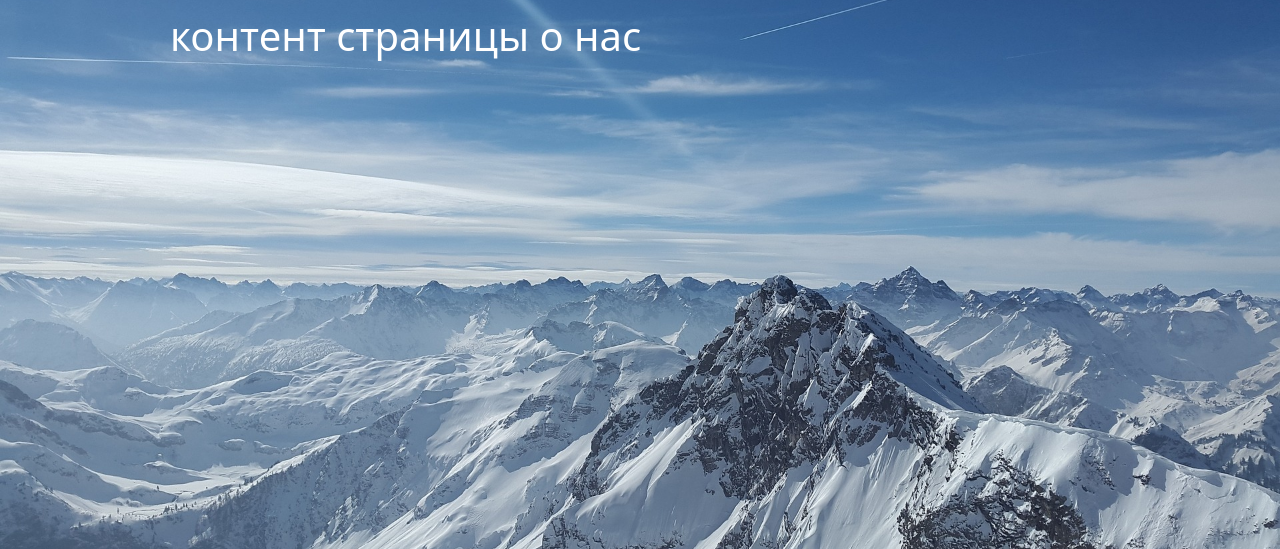
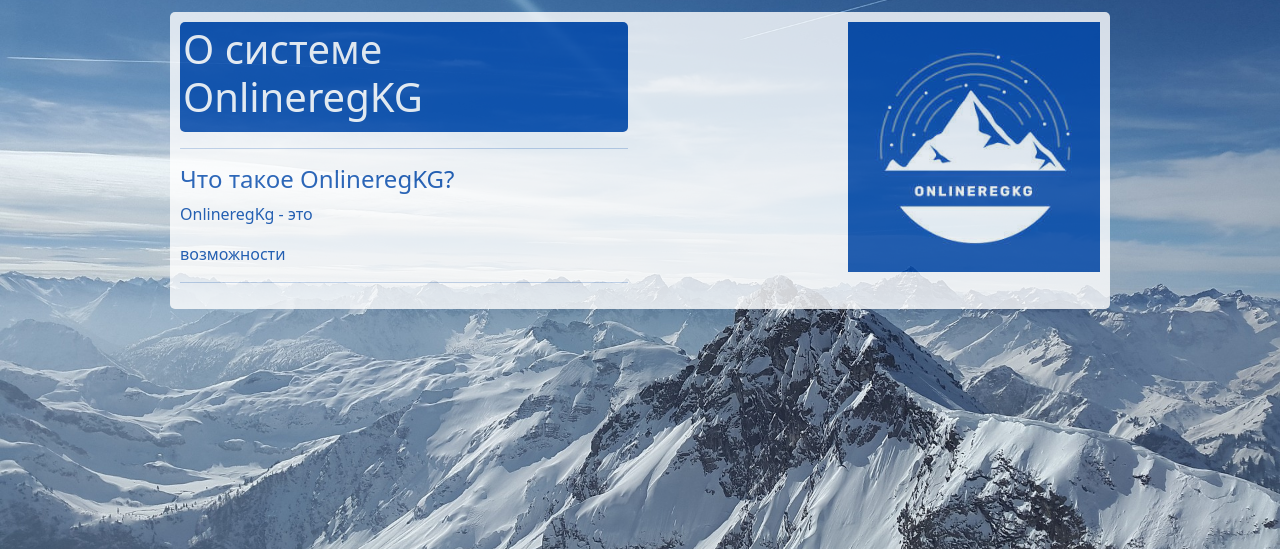
Before and after one commit to tidi18/OnlineregKG, a Django app: page /about in a window 1280 px wide. Shown: the part 88-637 px from the top of the page. Run offline with Django 4.2, Linux system fonts and the light colour scheme.

Commit message:
делаю страницу о нас

```diff
--- a/web/main/static/main/css/style.css
+++ b/web/main/static/main/css/style.css
@@ -367,3 +367,19 @@ hr {
 	padding: 3px;
 	border-radius: 5px 5px;
 }
+
+#about-bg {
+	padding: 10px;
+	background-color: white;
+	border-radius: 5px 5px;
+	opacity: 0.8;
+	color: #0047AB;
+}
+
+#about-header {
+	background-color: #0047AB;
+	color: white;
+	border-radius: 5px 5px;
+	padding: 3px;
+
+}
--- a/web/main/templates/main/about.html
+++ b/web/main/templates/main/about.html
@@ -1,5 +1,31 @@
 {% extends 'main/layout.html' %}
 {% block title %}о нас{% endblock %}
 {% block body %}
-        <h1>контент страницы о нас</h1>
+  <div id="about-bg">
+    <div class="row">
+      <div class="col-lg-6">
+        <div id="about-header">
+          <h1>О системе OnlineregKG</h1>
+        </div>
+        <hr>
+        <div>
+          <h4>Что такое OnlineregKG?</h4>
+          <div>
+            <p>
+              OnlineregKg - это
+            </p>
+            <p>
+              возможности
+            </p>
+          </div>
+          <hr>
+        </div>
+      </div>
+      <div class="col-lg-6">
+        <div class="text-lg-end">
+          <img id="" src="/static/main/img/home_logo.png" alt="home logo">
+        </div>
+      </div>
+    </div>
+  </div>
 {% endblock %}
```
Also changed, not shown: web/db.sqlite3.
